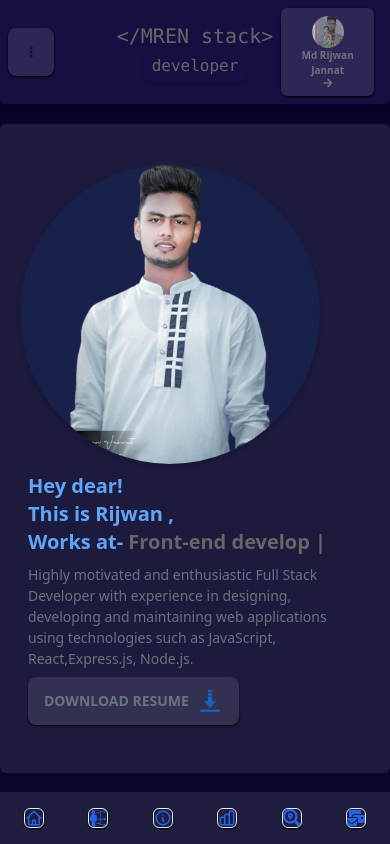
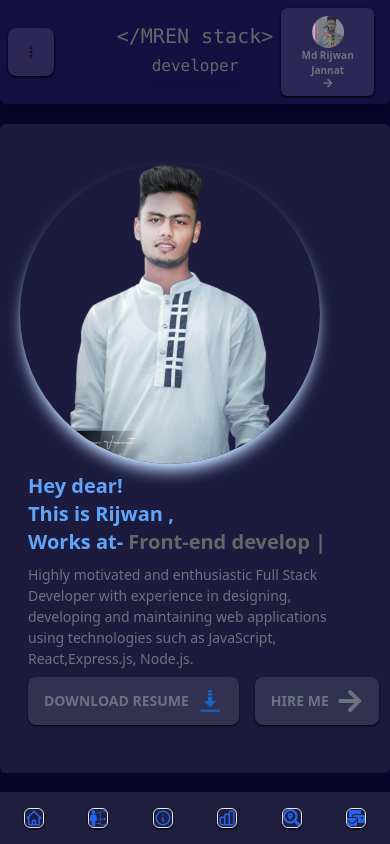
Before and after one commit to Md-Rijwan-Jannat/rijwan-jannat-portfolio, a React (Vite) app: page / in a window 390 px wide. Shown: the top 844 px of the page. Built offline with nearby package versions, Linux system fonts and the light colour scheme; a web font is replaced by a local one.

Commit message:
react spinner added

```diff
--- a/src/components/Share/MyProjects/MyProjects.jsx
+++ b/src/components/Share/MyProjects/MyProjects.jsx
@@ -9,9 +9,6 @@ export const MyComponent = () => (
 )
 const MyProjects = ({ image, name, link1, link2, link3, details }) => {
     return (
-        <motion.div
-        whileHover={{ scale: 1.1 }}
-        >
             <div className="flex flex-col items-center bg-[#161042] shadow-lg mb-7 mt-7 px-5 py-10 mx-5 lg:p-16 rounded-2xl">
                 <div className="flex flex-col items-center">
                     <img className="rounded-xl lg:w-1/2" src={image} alt="" />
@@ -44,7 +41,6 @@ const MyProjects = ({ image, name, link1, link2, link3, details }) => {
                     </motion.div>
                 </div>
             </div>
-        </motion.div>
 
     );
 };
--- a/src/index.css
+++ b/src/index.css
@@ -59,3 +59,61 @@
 .align-item{
   align-items: baseline;
 }
+
+body {
+  overflow-x: hidden;
+}
+
+.container {
+  position: relative;
+  width: 100%;
+  min-height: 100vh;
+  display: flex;
+  justify-content: center;
+  align-items: center;
+  overflow: auto;
+}
+
+.spinner {
+  position: absolute;
+  top: 0;
+  left: 0;
+  width: 100%;
+  height: 100%;
+  background-image: url('./react.png');
+  background-size: cover;
+  background-position: center;
+  background-repeat: no-repeat;
+  animation: spin 6s infinite linear;
+  pointer-events: none;
+}
+
+.banner-button {
+  position: relative;
+}
+
+@keyframes spin {
+  0% {
+    transform: rotate(0deg);
+  }
+  100% {
+    transform: rotate(360deg);
+  }
+}
+
+
+
+/* Media Query for smaller screens */
+@media (max-width: 768px) {
+  .container {
+    height: auto;
+    min-height: 100vh;
+  }
+
+  .spinner {
+    position: static;
+    width: 80%;
+    height: auto;
+    margin: 0 auto;
+  }
+}
--- a/src/pages/Home/About/About.jsx
+++ b/src/pages/Home/About/About.jsx
@@ -16,9 +16,6 @@ const About = () => {
         <div className="my-16">
             <SectionTitle title={'about me'} icon={<FaBoxes />} />
             <Helmet><title>Rijwan jannat | About</title></Helmet>
-            <motion.div
-                whileHover={{ scale: 1.1 }}
-            >
                 <div className="lg:flex items-center bg-[#161042] shadow-lg px-5 py-10 mx-5 lg:p-16 rounded-2xl">
                     <div className="flex flex-col justify-start w-full">
                         <h2 className="uppercase text-2xl text-gray-500 mb-3">From</h2>
@@ -32,7 +29,6 @@ const About = () => {
                         <p className="text-gray-500 text-xl"> I am studying in Bogura Polytechnic Institute, Bangladesh. Now, I am learning tow technologies, 1st Computer Science Engineering or 2nd Mechanical Engineering</p>
                     </div>
                 </div>
-            </motion.div>
         </div>
 
     );
--- a/src/pages/Home/Banner/Banner.jsx
+++ b/src/pages/Home/Banner/Banner.jsx
@@ -2,6 +2,9 @@ import banner from '../../../assets/Images/banner.png'
 import { FcDownload } from "react-icons/fc";
 import { useEffect, useState } from "react";
 import resume from '../../../assets/rijwan-jannat-resume.pdf'
+import spinner from '../../../assets/Images/react-removebg-preview.png'
+import { FaArrowRight } from 'react-icons/fa';
+import { Link } from 'react-router-dom';
 
 
 const Typewriter = ({ texts, delay = 150, loop = true }) => {
@@ -45,24 +48,28 @@ const Typewriter = ({ texts, delay = 150, loop = true }) => {
     }
   }, [currentIndex, loop, isDeleting, texts]);
 
-  return <span>{displayText +' |'}</span>;
+  return <span>{displayText + ' |'}</span>;
 };
 
 const Banner = () => {
   return (
     <div className='hero max-h-screen mb-20 bg-gray-300 bg-opacity-10 py-10 px-5 rounded-md'>
       <div className='lg:flex items-center gap-16 justify-between'>
-        <img className='rounded-full shadow-md bg-blue-950 bg-opacity-60 w-[300px] lg:w-4/12' src={banner} alt="" />
+        <div className='spinner' style={{ backgroundImage: `url(${spinner})`, backgroundPosition: 'top', backgroundRepeat: 'no-repeat', backgroundSize: '300px' }} > </div>
+        <img className='rounded-full shadow-lg shadow-blue-200 w-[300px] lg:w-4/12' src={banner} alt="" />
         <div className='p-2'>
           <h1 className="mb-2 md:mb-10 text-xl md:text-4xl text-blue-400 font-bold">Hey dear! <br /> This is Rijwan ,<br />Works at{'-'}
-           <span className='gradient-animation'> <Typewriter
-              texts={['MREN stack developer', 'Front-end developer']}
+            <span className='gradient-animation'> <Typewriter
+              texts={['MREN stack developer', 'Front-end developer', 'React developer']}
               delay={150}
               loop={true}
             /></span>
           </h1>
           <p className="mb-2 md:mb-5 text-[14px] font-thin text-gray-500">Highly motivated and enthusiastic Full Stack Developer with experience in designing, developing and maintaining web applications using technologies such as JavaScript, React,Express.js, Node.js.</p>
-          <a href={resume} download={'rijwan-jannat-resume.pdf'} className="btn text-gray-500 border-0 bg-slate-100 bg-opacity-10 shadow-sm shadow-black hover:bg-slate-50 hover:bg-opacity-5">Download Resume <FcDownload size={26} /></a>
+          <div className='flex gap-4'>
+            <a href={resume} download={'rijwan-jannat-resume.pdf'} className="btn text-gray-500 border-0 bg-slate-100 bg-opacity-10 shadow-sm shadow-black hover:bg-slate-50 hover:bg-opacity-5">Download Resume <FcDownload size={26} /></a>
+            <Link to={'contact'} className="btn text-gray-500 border-0 bg-slate-100 bg-opacity-10 shadow-sm shadow-black hover:bg-slate-50 hover:bg-opacity-5">Hire Me <FaArrowRight size={26} /></Link>
+          </div>
         </div>
       </div>
     </div>
@@ -70,3 +77,14 @@ const Banner = () => {
 };
 
 export default Banner;
+
+// .container {
+//   position: relative;
+//   width: 100%;
+//   height: 100vh;
+//   display: flex;
+//   justify-content: center;
+//   align-items: center;
+// }
+
+// .
--- a/src/pages/Home/Contact/Contact.jsx
+++ b/src/pages/Home/Contact/Contact.jsx
@@ -19,11 +19,8 @@ const Contact = () => {
         <div className="my-16">
             <SectionTitle title={'Contact'} icon={<FaMailBulk />} />
             <Helmet><title>Rijwan jannat | Contact</title></Helmet>
-            <motion.div
-                whileHover={{ scale: 1.1 }}
-            >
                 <div className="flex flex-col items-center bg-[#161042] shadow-lg py-10 mx-5  lg:p-16 rounded-2xl">
-                    <form onSubmit={handleSubmit(onSubmit)} className="lg:w-1/2 border border-gray-600 rounded-md p-10">
+                    <form onSubmit={handleSubmit(onSubmit)} className="lg:w-1/2 rounded-md">
                         <div className="flex flex-col gap-5 w-full">
                             <div className="w-full mb-4">
                                 <h4 className="text-xl text-gray-500 uppercase mb-2">Your Name *</h4>
@@ -41,7 +38,7 @@ const Contact = () => {
                             <motion.div
                                 whileHover={{ scale: 1.1 }}
                                 whileTap={{ scale: 0.9 }}
-                                className="p-2 shadow-sm text-sm lg:text-lg  rounded-md px-4 py-1 shadow-black bg-opacity-50 bg-[#12104d] text-gray-500 text-center"
+                                className="shadow-sm text-sm lg:text-lg  rounded-md px-5 py-1 shadow-black bg-opacity-50 bg-[#12104d] text-gray-500 text-center"
                             >
                                 <input className="" type="submit" />
                             </motion.div>
@@ -59,8 +56,6 @@ const Contact = () => {
                         </div>
                     </div>
                 </div>
-
-            </motion.div>
         </div>
     )
 }
--- a/src/pages/Home/Location/Location.jsx
+++ b/src/pages/Home/Location/Location.jsx
@@ -4,7 +4,6 @@ import { Helmet } from 'react-helmet';
 import { MapContainer, TileLayer, Marker } from 'react-leaflet';
 import 'leaflet/dist/leaflet.css';
 import { setLogLevel } from 'firebase/app';
-import { motion } from 'framer-motion';
 
 const Location = () => {
     const center = [24.8484, 89.3739]; // Latitude and Longitude of Bogura, Bangladesh
@@ -15,9 +14,6 @@ const Location = () => {
             <Helmet>
                 <title>Rijwan jannat | Location</title>
             </Helmet>
-            <motion.div
-                whileHover={{ scale: 1.1 }}
-            >
                 <div className="flex flex-col items-center space-y-5 bg-[#161042] shadow-lg px-5 py-10 mx-5 lg:p-16 rounded-2xl">
                     <h2 className='text-2xl font-semibold text-gray-500 text-center px-5 border-b-2 pb-2 border-gray-600 '>My location</h2>
                     <MapContainer className='w-full h-[200px] lg:h-[400px]' center={center} boundsOptions={setLogLevel} zoom={14} style={{ borderRadius: '20px' }}>
@@ -25,7 +21,6 @@ const Location = () => {
                         <Marker position={center} />
                     </MapContainer>
                 </div>
-            </motion.div>
         </div>
     );
 };
```
